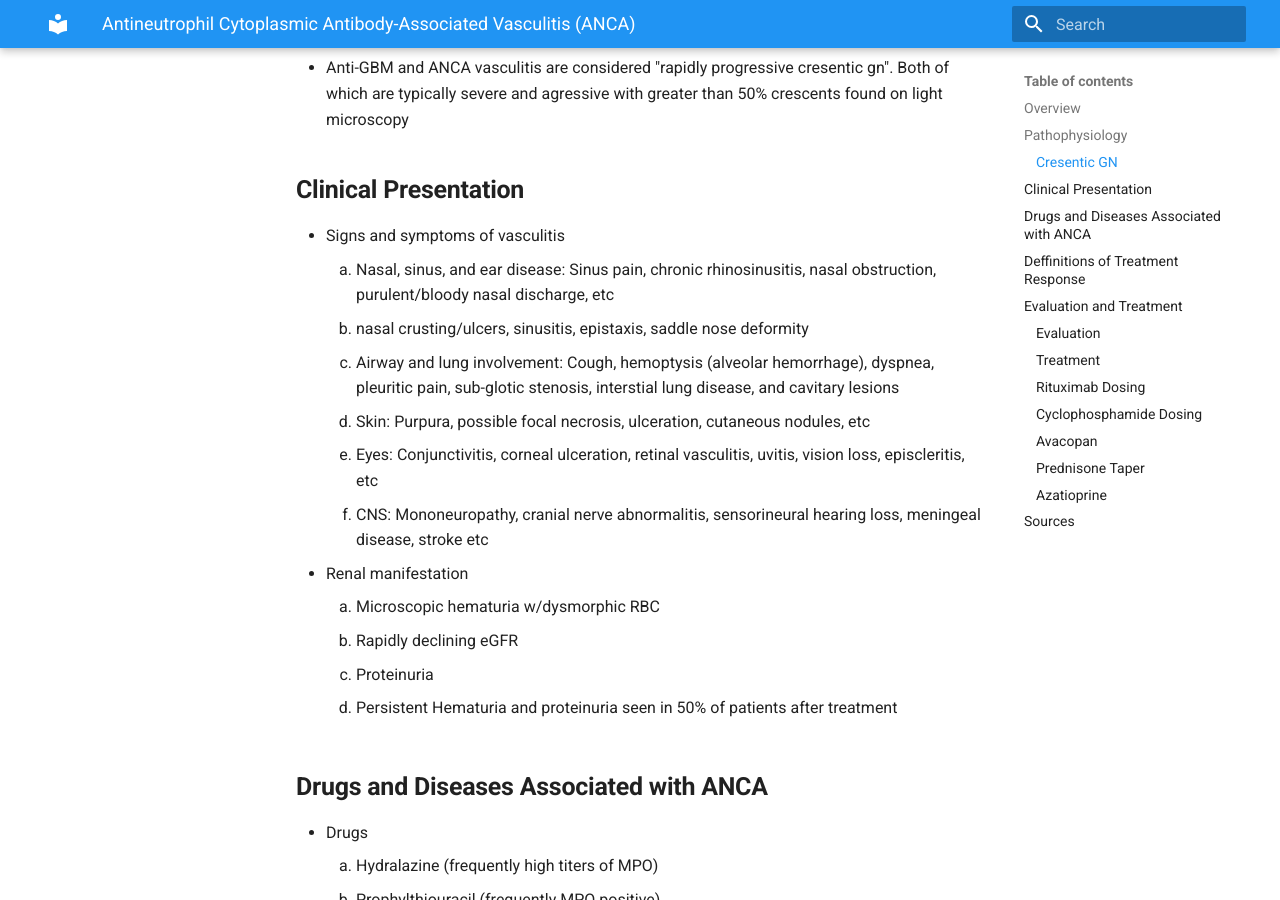
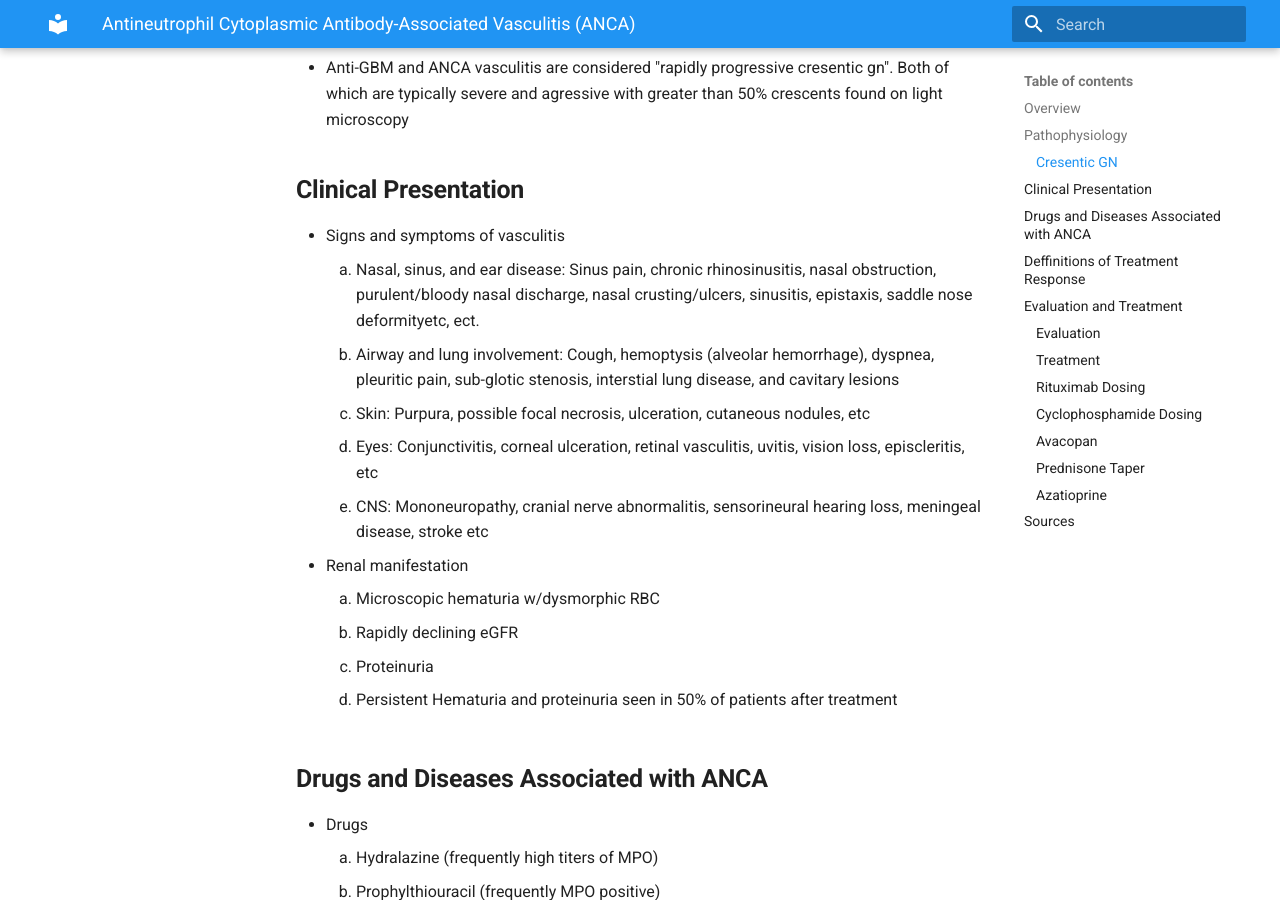
Before and after one commit to TTUNEPH2025/GN, an MkDocs documentation site: the page built from docs/ANCA.md, in a window 1280 px wide and 900 px high, scrolled down 2243 px. Built offline with MkDocs 1.6.1 and Material for MkDocs 9.7.7, drawn with Linux system fonts in a browser that asks for light colours.

Commit message:
Update ANCA.md

```diff
--- a/docs/ANCA.md
+++ b/docs/ANCA.md
@@ -52,12 +52,11 @@
  * Anti-GBM and ANCA vasculitis are considered "rapidly progressive cresentic gn". Both of which are typically severe and agressive with greater than 50% crescents found on light microscopy
 ## **Clinical Presentation**
   * Signs and symptoms of vasculitis
-    1. Nasal, sinus, and ear disease: Sinus pain, chronic rhinosinusitis, nasal obstruction, purulent/bloody nasal discharge, etc
-      - nasal crusting/ulcers, sinusitis, epistaxis, saddle nose deformity
-    3. Airway and lung involvement: Cough, hemoptysis (alveolar hemorrhage), dyspnea, pleuritic pain, sub-glotic stenosis, interstial lung disease, and cavitary lesions
-    4. Skin: Purpura, possible focal necrosis, ulceration, cutaneous nodules, etc
-    5. Eyes: Conjunctivitis, corneal ulceration, retinal vasculitis, uvitis, vision loss, episcleritis, etc
-    6. CNS: Mononeuropathy, cranial nerve abnormalitis, sensorineural hearing loss, meningeal disease, stroke etc
+    1. Nasal, sinus, and ear disease: Sinus pain, chronic rhinosinusitis, nasal obstruction, purulent/bloody nasal discharge, nasal crusting/ulcers, sinusitis, epistaxis, saddle nose deformityetc, ect.
+    2. Airway and lung involvement: Cough, hemoptysis (alveolar hemorrhage), dyspnea, pleuritic pain, sub-glotic stenosis, interstial lung disease, and cavitary lesions
+    3. Skin: Purpura, possible focal necrosis, ulceration, cutaneous nodules, etc
+    4. Eyes: Conjunctivitis, corneal ulceration, retinal vasculitis, uvitis, vision loss, episcleritis, etc
+    5. CNS: Mononeuropathy, cranial nerve abnormalitis, sensorineural hearing loss, meningeal disease, stroke etc
   * Renal manifestation
     1. Microscopic hematuria w/dysmorphic RBC
     2. Rapidly declining eGFR
```
